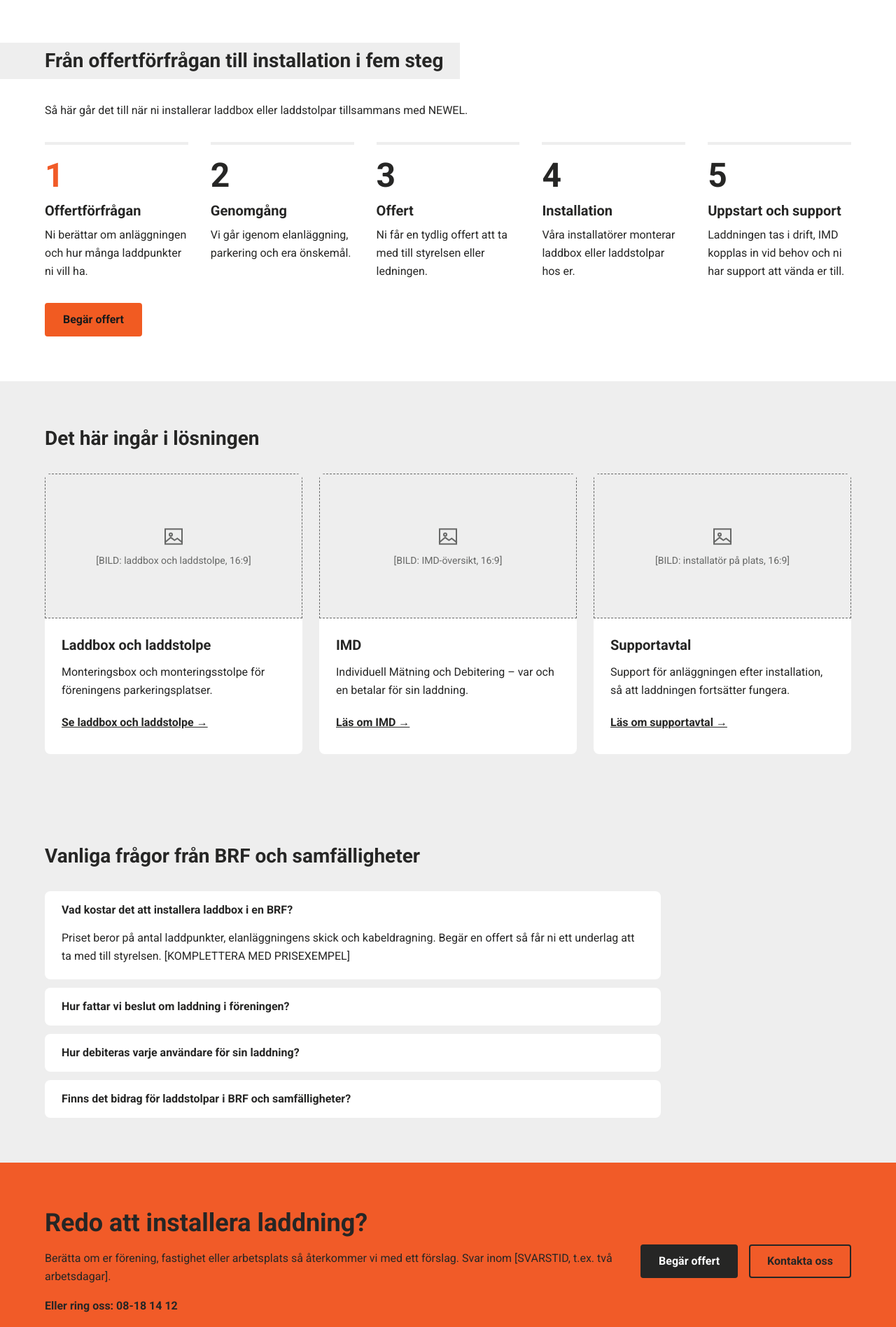
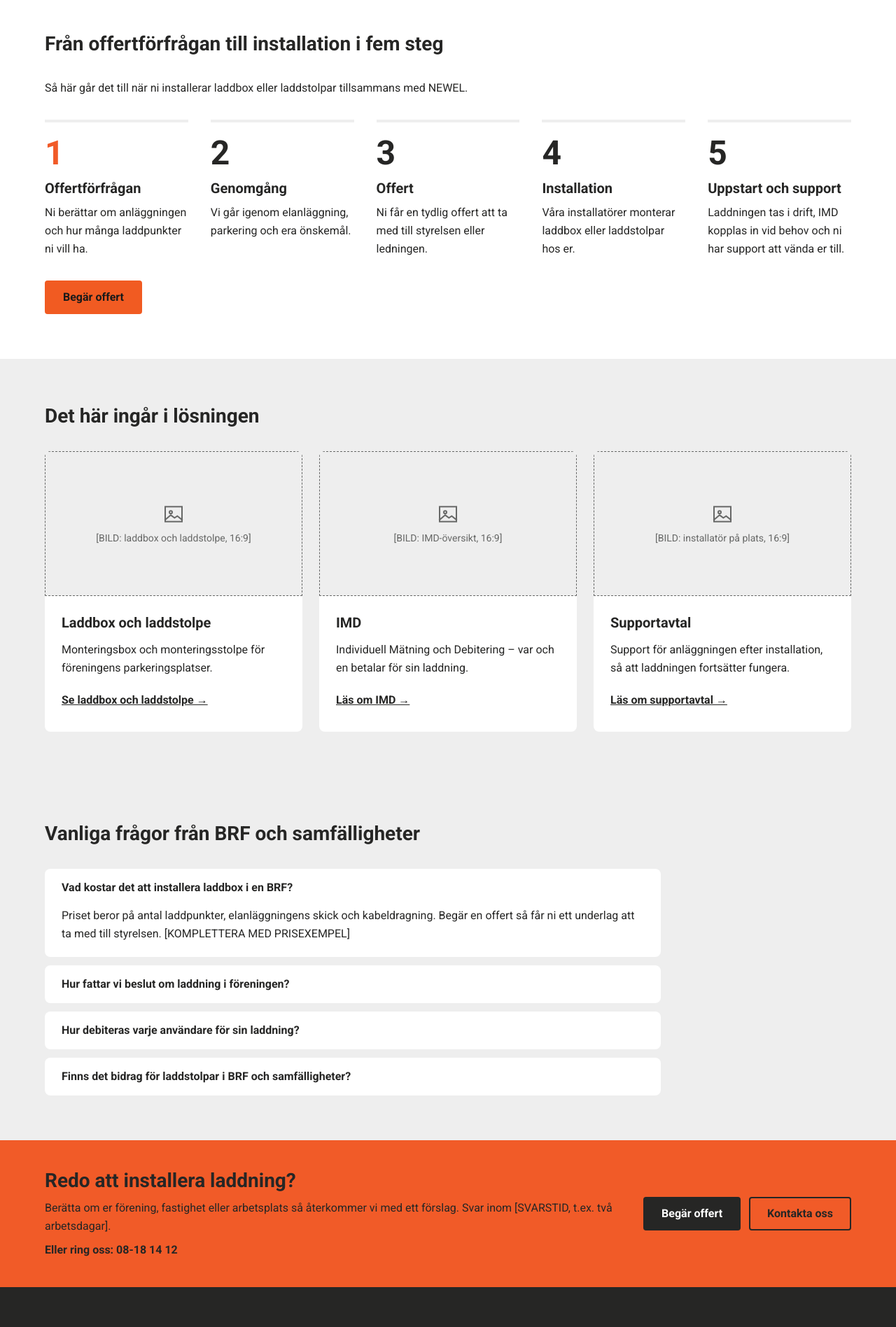
Before and after one commit to VadimD-sketch/newel-demo, a plain HTML site: page v2/brf.html in a window 1280 px wide. Shown: the part 1818-3715 px from the top of the page at 70% size. Drawn offline with Linux system fonts and the light colour scheme.

Commit message:
Variant B: plain headings and slimmer call to action

```diff
--- a/v2/brf.html
+++ b/v2/brf.html
@@ -17,7 +17,7 @@ a:hover{text-decoration:underline !important}
 .sec{padding:64px 0;overflow:hidden}
 .h1{font-size:48px;line-height:56px;font-weight:700;color:var(--newel-black)}
 .sub{font-size:28px;line-height:36px;font-weight:700;color:var(--newel-grey)}
-.h2{align-self:flex-start;display:inline-block;margin-left:calc(50% - 50vw);padding:8px 24px 8px calc(50vw - 50%);background:var(--light-grey);font-size:28px;line-height:36px;font-weight:700;color:var(--newel-black)}
+.h2{font-size:28px;line-height:36px;font-weight:700;color:var(--newel-black)}
 .h2p{font-size:28px;line-height:36px;font-weight:700;color:var(--newel-black)}
 .h3{font-size:20px;line-height:28px;font-weight:700;color:var(--newel-black)}
 .cap{font-size:14px;line-height:20px;color:var(--newel-grey)}
@@ -161,7 +161,7 @@ header nav .dd-panel a[aria-current="page"]{font-weight:700;background:var(--lig
 
 <section style="background:var(--white);color:var(--newel-black);font-family:Roboto,system-ui,'Segoe UI',Arial,sans-serif;font-size:16px;line-height:26px;padding:64px 0;overflow:hidden">
 <div style="max-width:1200px;margin:0 auto;padding:0 24px;display:flex;flex-direction:column;gap:32px">
-<h2 style="margin:0 0 0 calc(50% - 50vw);align-self:flex-start;display:inline-block;padding:8px 24px 8px calc(50vw - 50%);background:var(--light-grey);font-size:28px;line-height:36px;font-weight:700;color:var(--newel-black)">Föreningar och företag som laddar med NEWEL</h2>
+<h2 style="margin:0;font-size:28px;line-height:36px;font-weight:700;color:var(--newel-black)">Föreningar och företag som laddar med NEWEL</h2>
 <div style="display:flex;flex-wrap:wrap;gap:24px">
 <figure style="margin:0;flex:1 1 320px;background:var(--light-grey);border-radius:8px;overflow:hidden;display:flex;flex-direction:column">
 <div role="img" aria-label="Bildplatshållare: laddanläggning hos kund" style="aspect-ratio:16/9;display:flex;flex-direction:column;align-items:center;justify-content:center;gap:8px;background:var(--white);border:1px dashed var(--newel-grey);color:var(--newel-grey);font-size:14px;line-height:20px;text-align:center;padding:16px">
@@ -206,7 +206,7 @@ header nav .dd-panel a[aria-current="page"]{font-weight:700;background:var(--lig
 
 <section id="steg" style="background:var(--white);color:var(--newel-black);font-family:Roboto,system-ui,'Segoe UI',Arial,sans-serif;font-size:16px;line-height:26px;padding:64px 0;overflow:hidden">
 <div style="max-width:1200px;margin:0 auto;padding:0 24px;display:flex;flex-direction:column;gap:32px">
-<h2 style="margin:0 0 0 calc(50% - 50vw);align-self:flex-start;display:inline-block;padding:8px 24px 8px calc(50vw - 50%);background:var(--light-grey);font-size:28px;line-height:36px;font-weight:700;color:var(--newel-black)">Från offertförfrågan till installation i fem steg</h2>
+<h2 style="margin:0;font-size:28px;line-height:36px;font-weight:700;color:var(--newel-black)">Från offertförfrågan till installation i fem steg</h2>
 <p style="margin:0;max-width:720px">Så här går det till när ni installerar laddbox eller laddstolpar tillsammans med NEWEL.</p>
 <ol style="list-style:none;margin:0;padding:0;display:flex;flex-wrap:wrap;gap:32px">
 <li style="flex:1 1 200px;border-top:4px solid var(--light-grey);padding-top:16px;display:flex;flex-direction:column;gap:8px">
@@ -309,13 +309,13 @@ header nav .dd-panel a[aria-current="page"]{font-weight:700;background:var(--lig
 </main>
 
 <section style="background:var(--newel-orange);color:var(--ink-strong);font-family:Roboto,system-ui,'Segoe UI',Arial,sans-serif;font-size:16px;line-height:26px">
-<div style="max-width:1200px;margin:0 auto;padding:64px 24px;display:flex;flex-wrap:wrap;gap:32px;align-items:center;justify-content:space-between">
-<div style="flex:1 1 520px;display:flex;flex-direction:column;gap:16px">
-<h2 style="margin:0;font-size:36px;line-height:44px;font-weight:700;color:var(--newel-black)">Redo att installera laddning?</h2>
+<div style="max-width:1200px;margin:0 auto;padding:40px 24px;display:flex;flex-wrap:wrap;gap:16px 32px;align-items:center;justify-content:space-between">
+<div style="flex:1 1 420px;display:flex;flex-direction:column;gap:8px">
+<h2 style="margin:0;font-size:28px;line-height:36px;font-weight:700;color:var(--newel-black)">Redo att installera laddning?</h2>
 <p style="margin:0;color:var(--newel-black)">Berätta om er förening, fastighet eller arbetsplats så återkommer vi med ett förslag. Svar inom [SVARSTID, t.ex. två arbetsdagar].</p>
 <p style="margin:0;font-weight:700;color:var(--newel-black)">Eller ring oss: 08-18 14 12</p>
 </div>
-<div style="display:flex;flex-wrap:wrap;gap:16px">
+<div style="display:flex;flex-wrap:wrap;gap:12px">
 <a class="btn btn-dark" href="offert.html?typ=brf" style="display:inline-flex;align-items:center;justify-content:center;min-height:48px;padding:0 24px;background:var(--newel-black);color:var(--white);border:2px solid var(--newel-black);font-size:16px;line-height:24px;font-weight:700;border-radius:4px;text-decoration:none">Begär offert</a>
 <a class="btn btn-outline-dark" href="kontakt.html" style="display:inline-flex;align-items:center;justify-content:center;min-height:48px;padding:0 24px;background:transparent;color:var(--newel-black);border:2px solid var(--newel-black);font-size:16px;line-height:24px;font-weight:700;border-radius:4px;text-decoration:none">Kontakta oss</a>
 </div>
```
Also changed, not shown: v2/fastighetsagare.html (+5 -5 lines), v2/foretag.html (+5 -5 lines), v2/imd.html (+5 -5 lines), v2/index.html (+7 -7 lines), v2/laddbox.html (+6 -6 lines), v2/referenser.html (+4 -4 lines), v2/supportavtal.html (+5 -5 lines), v2/tjanster.html (+4 -4 lines).
